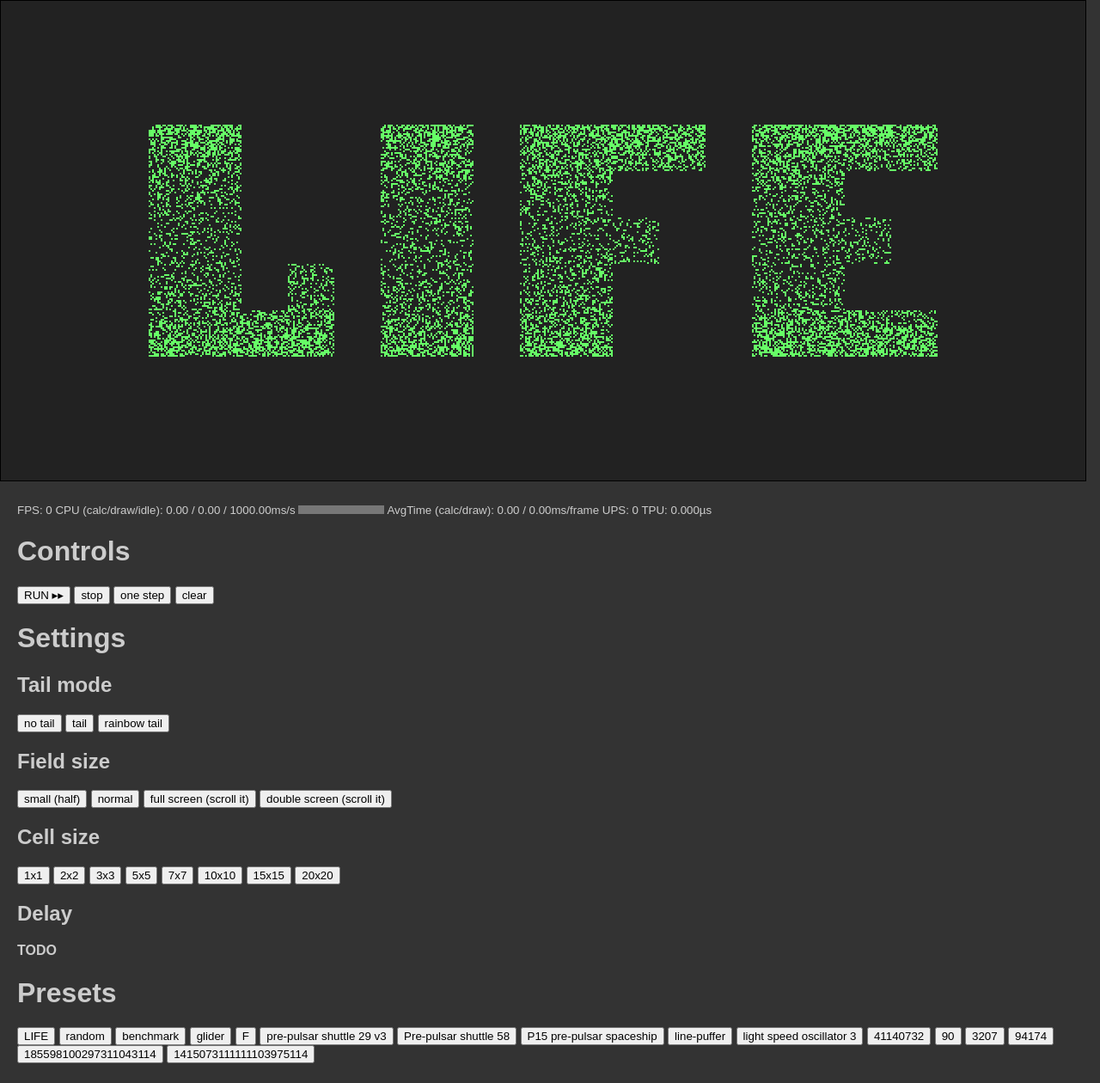
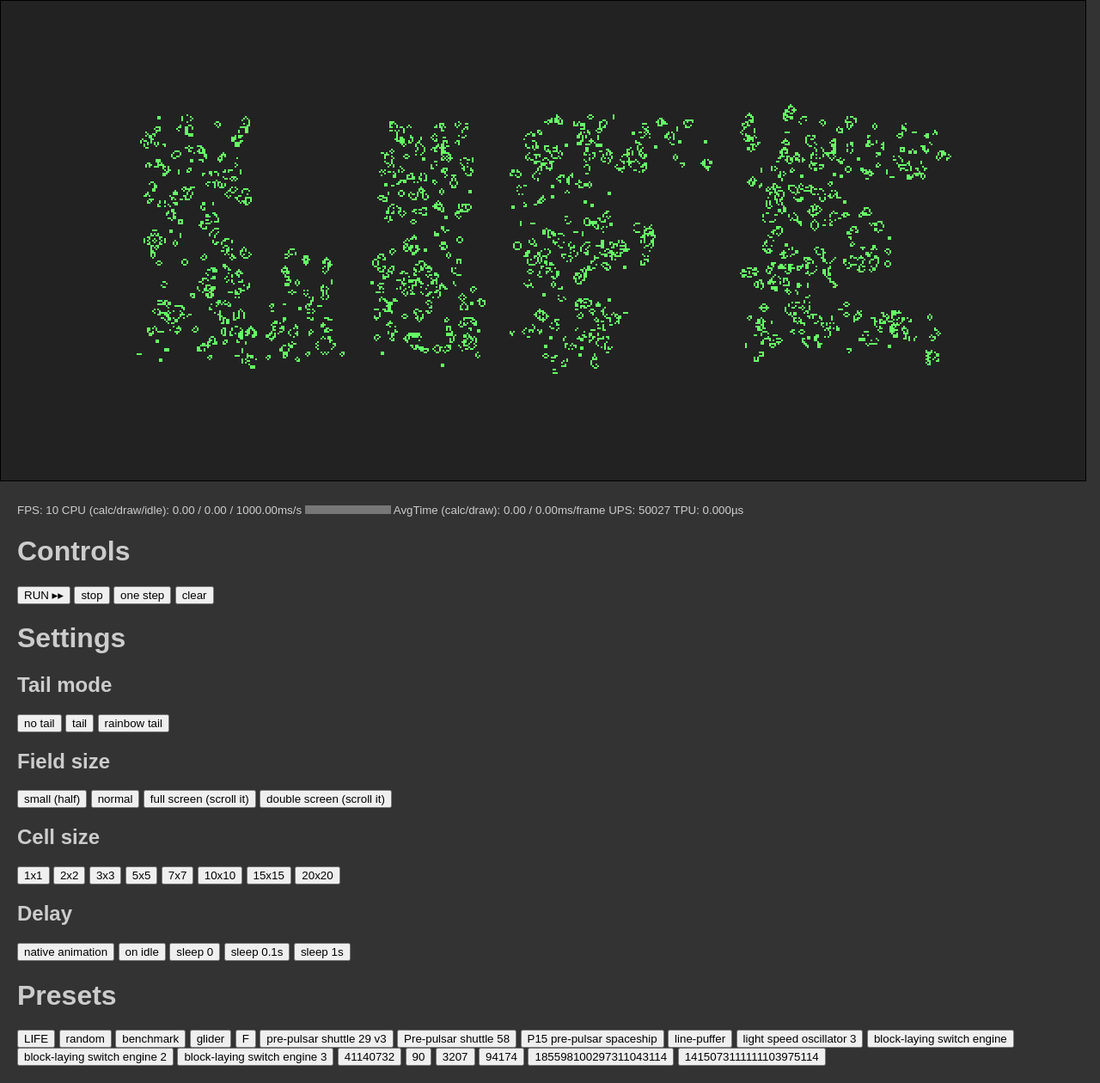
Before and after one commit to michurin/conways-game-of-life, a website: page index.html in a window 1280 px wide. Shown: the whole page at 86% size. Drawn offline with nearby package versions, Linux system fonts and the light colour scheme; animation ran at ten frames a second.

Commit message:
Hotkeys; scheduling strategies; +3 examples, grid colouring; autostart; onbeforeunload confirmation

```diff
--- a/index.html
+++ b/index.html
@@ -13,9 +13,9 @@
     <div id="body">
       <small id="stat">(stat)</small>
       <h1>Controls</h1>
-      <button id="ctl_start">RUN ▸▸</button>
-      <button id="ctl_stop">stop</button>
-      <button id="ctl_step">one step</button>
+      <button id="ctl_start" data-hot-key="R">RUN ▸▸</button>
+      <button id="ctl_stop" data-hot-key="T">stop</button>
+      <button id="ctl_step" data-hot-key="O">one step</button>
       <button id="ctl_clear">clear</button>
       <h1>Settings</h1>
       <h2>Tail mode</h2>
@@ -36,8 +36,7 @@
       <button data-cell-size="10">10x10</button>
       <button data-cell-size="15">15x15</button>
       <button data-cell-size="20">20x20</button>
-      <h2>Delay</h2>
-      <b>TODO</b>
+      <h2 id="section-delay">Delay</h2>
       <h1>Presets</h1>
       <button id="ctl_p_life">LIFE</button>
     </div>
--- a/main.js
+++ b/main.js
@@ -387,6 +387,9 @@
 o2bob5obo52b$6bob2obo7bo53b$5b2obo2b4ob3o54b$9b2o3bobo56b$11b3o59b$11b
 o!
 `))],
+  ['block-laying switch engine', fillSimpleMap({ right: 46, bottom: 40, sq: true }, rleDecode('6bo$4boboo$4bobo$4bo$2bo$obo!'))],
+  ['block-laying switch engine 2', fillSimpleMap({ right: 30, bottom: 20, sq: true }, rleDecode('3obo$o$3boo$boobo$obobo!'))],
+  ['block-laying switch engine 3', fillSimpleMap({}, rleDecode('8ob5o3b3o6b7ob5o!'))],
   ['41140732', fillSimpleMap({ bottom: 48, right: 4, sq: true }, buildDigitMap('41140732'))],
   ['90', fillSimpleMap({ bottom: 5, right: 3, sq: true }, buildDigitMap('90'))],
   ['3207', fillSimpleMap({ top: 7 }, buildDigitMap('3207'))],
@@ -446,7 +449,6 @@
     // private
     this.colorMgr = colorMgr;
     this.cellSize = 2;
-    this.bdColor = '#000';
     this.bgColor = '#222';
     this.fgColor = '#6f6';
     [this.canvas] = $('#grid');
@@ -463,19 +465,29 @@
     const h = this.game.height;
     this.context.fillStyle = this.bgColor;
     this.context.fillRect(0, 0, pw, ph);
-    this.context.fillStyle = this.bdColor;
+    if (this.cellStep > 7) {
+      this.context.fillStyle = '#000';
+      for (let i = 1; i < w; ++i) {
+        this.context.fillRect(i * this.cellStep, 0, 1, ph);
+      }
+      for (let i = 1; i < h; ++i) {
+        this.context.fillRect(0, i * this.cellStep, pw, 1);
+      }
+    }
+    if (this.cellStep > 4) {
+      this.context.fillStyle = '#555';
+      for (let i = Math.floor((w % 10) / 2); i < w; i += 10) {
+        this.context.fillRect(i * this.cellStep, 1, 1, ph - 2);
+      }
+      for (let i = Math.floor((h % 10) / 2); i < h; i += 10) {
+        this.context.fillRect(1, i * this.cellStep, pw - 2, 1);
+      }
+    }
+    this.context.fillStyle = '#000';
     this.context.fillRect(0, 0, pw, 1);
     this.context.fillRect(0, ph - 1, pw, 1);
     this.context.fillRect(0, 0, 1, ph);
     this.context.fillRect(pw - 1, 0, 1, ph);
-    if (this.cellStep > 7) {
-      for (let i = 1; i < w; ++i) {
-        this.context.fillRect(i * this.cellStep, 0, 1, ph);
-      }
-      for (let j = 1; j < h; ++j) {
-        this.context.fillRect(0, j * this.cellStep, pw, 1);
-      }
-    }
   }
 
   update() {
@@ -579,25 +591,69 @@
   }
 }
 
+const schedulers = [
+  {
+    name: 'native animation',
+    title: 'sync with your monitor, usually 60fps (requestAnimationFrame)',
+    f: (f) => {
+      const s = requestAnimationFrame(f);
+      return () => cancelAnimationFrame(s);
+    },
+  },
+  {
+    name: 'on idle',
+    title: 'requestIdleCallback',
+    f: (f) => {
+      const s = requestIdleCallback(f);
+      return () => cancelIdleCallback(s);
+    },
+  },
+  {
+    name: 'sleep 0',
+    title: 'setTimeout(f, 0) (throttled in modern browsers)',
+    f: (f) => {
+      const s = setTimeout(f, 0);
+      return () => clearTimeout(s);
+    },
+  },
+  {
+    name: 'sleep 0.1s',
+    title: 'setTimeout(f, 100)',
+    f: (f) => {
+      const s = setTimeout(f, 100);
+      return () => clearTimeout(s);
+    },
+  },
+  {
+    name: 'sleep 1s',
+    title: 'setTimeout(f, 1000)',
+    f: (f) => {
+      const s = setTimeout(f, 1000);
+      return () => clearTimeout(s);
+    },
+  },
+];
+
 class Runner {
   constructor(canvas) {
     this.canvas = canvas;
-    this.timerId = undefined;
+    this.canceler = undefined;
     // public
     this.statFrames = 0;
     this.statUpdated = 0;
     this.statCalcTime = 0;
     this.statDrawTime = 0;
+    this.scheduler = schedulers[0].f;
   }
 
-  step() {
+  step() { // private
     const res = this.canvas.step();
     this.statFrames += 1;
     this.statUpdated += res.updated;
     this.statCalcTime += res.calcTime;
     this.statDrawTime += res.drawTime;
     if (res.updated > 0) {
-      this.timerId = requestAnimationFrame(() => { this.step(); });
+      this.canceler = this.scheduler(() => { this.step(); });
     }
   }
 
@@ -607,7 +663,10 @@
   }
 
   stop() {
-    cancelAnimationFrame(this.timerId);
+    if (this.canceler) {
+      this.canceler();
+      this.canceler = undefined;
+    }
   }
 }
 
@@ -620,6 +679,12 @@
   g.update();
   g.fill(lifeMap);
   const r = new Runner(g);
+  (() => { // tricky cancelable delayed run
+    const s = setTimeout(() => {
+      r.run();
+    }, 2000);
+    r.canceler = () => clearTimeout(s); // oh. Set private attribute
+  })();
 
   setInterval(() => {
     $('#stat').html( // TODO: layout and legend
@@ -688,14 +753,48 @@
     });
   });
   $('#ctl_p_life').click(() => { r.stop(); g.fill(lifeMap); });
+
+  (() => {
     const ee = [];
-  for (let i = 0; i < fillFunctions.length; ++i) {
-    const p = fillFunctions[i];
+    fillFunctions.forEach((p) => {
       const e = $('<button>').text(p[0]).click(() => {
         r.stop();
         g.fill(p[1]);
       });
       ee.push(' ', e);
+    });
+    $('#ctl_p_life').after(ee);
+  })();
+
+  (() => {
+    const ee = [];
+    schedulers.forEach((t) => {
+      ee.push(' ', $('<button>').text(t.name).prop('title', t.title).click(() => {
+        r.scheduler = t.f;
+      }));
+    });
+    $('#section-delay').after(ee);
+  })();
+
+  (() => {
+    const hotKeys = {};
+    $('[data-hot-key]').each((n, v) => {
+      const e = $(v);
+      const c = e.data('hot-key');
+      e.prop('title', `(${c.toUpperCase()})`);
+      const k = c.toLowerCase();
+      if (c[k]) {
+        throw new Error(`Hot key binding conflict on ${k}`);
       }
-  $('#ctl_p_life').after(ee);
+      hotKeys[c.toLowerCase()] = e;
     });
+    $(window).keypress((ev) => {
+      const e = hotKeys[String.fromCharCode(ev.which).toLowerCase()];
+      if (e) {
+        e.click();
+      }
+    });
+  })();
+
+  window.onbeforeunload = () => 'Are you sure you want to navigate away?';
+});
```
Lines whose indentation alone changed are shown as unchanged.
